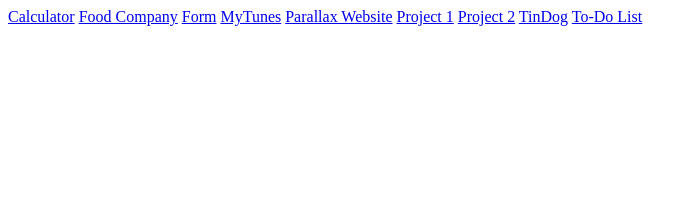
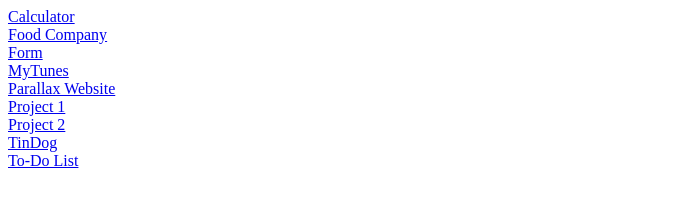
Before and after one commit to NatuRao/Web-Projects, a plain HTML site: page index.html in a window 1280 px wide. Shown: the whole page, without its empty margins (0-698 px from the left). Drawn offline with Linux system fonts and the light colour scheme.

Commit message:
Update index.html

```diff
--- a/index.html
+++ b/index.html
@@ -1,6 +1,11 @@
 <html>
   <head>
     <title>Index Page</title>
+    <style>
+      a {
+        display: block;
+      }
+    </style>
   </head>
   <body>
     <a href="Calculator/index.html">Calculator</a>
```
